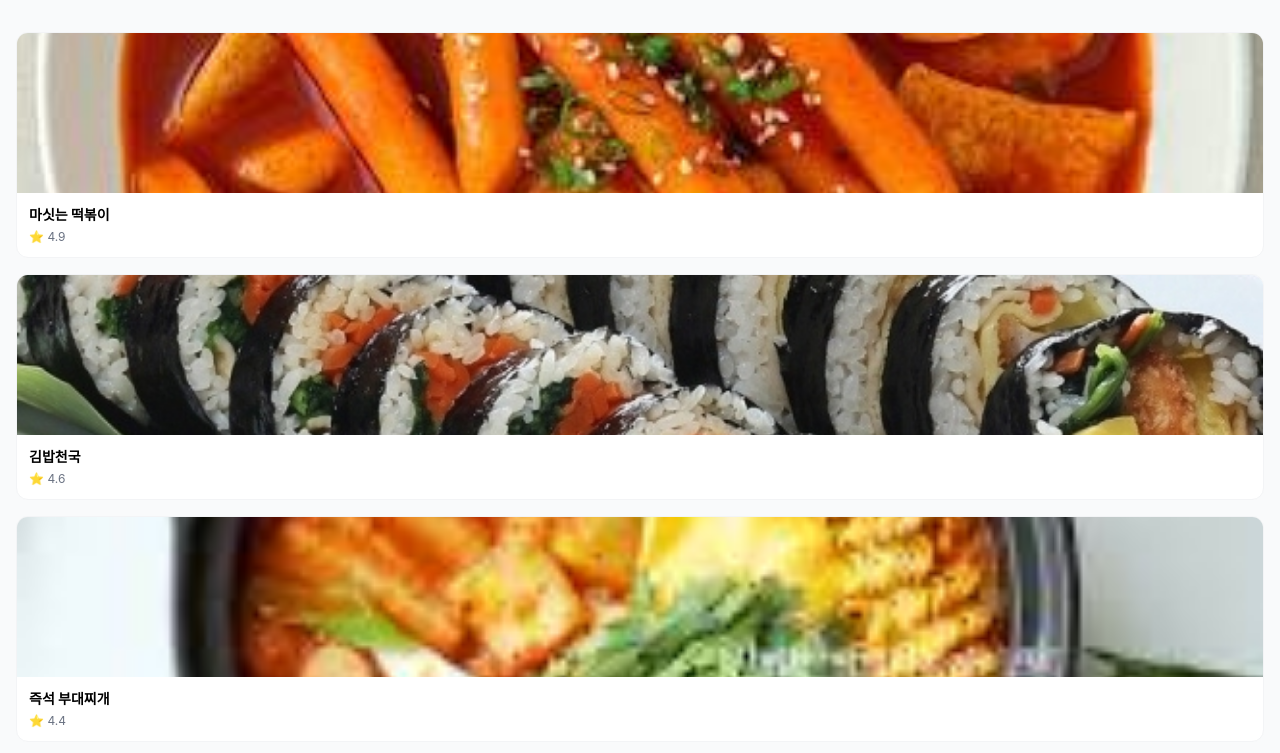
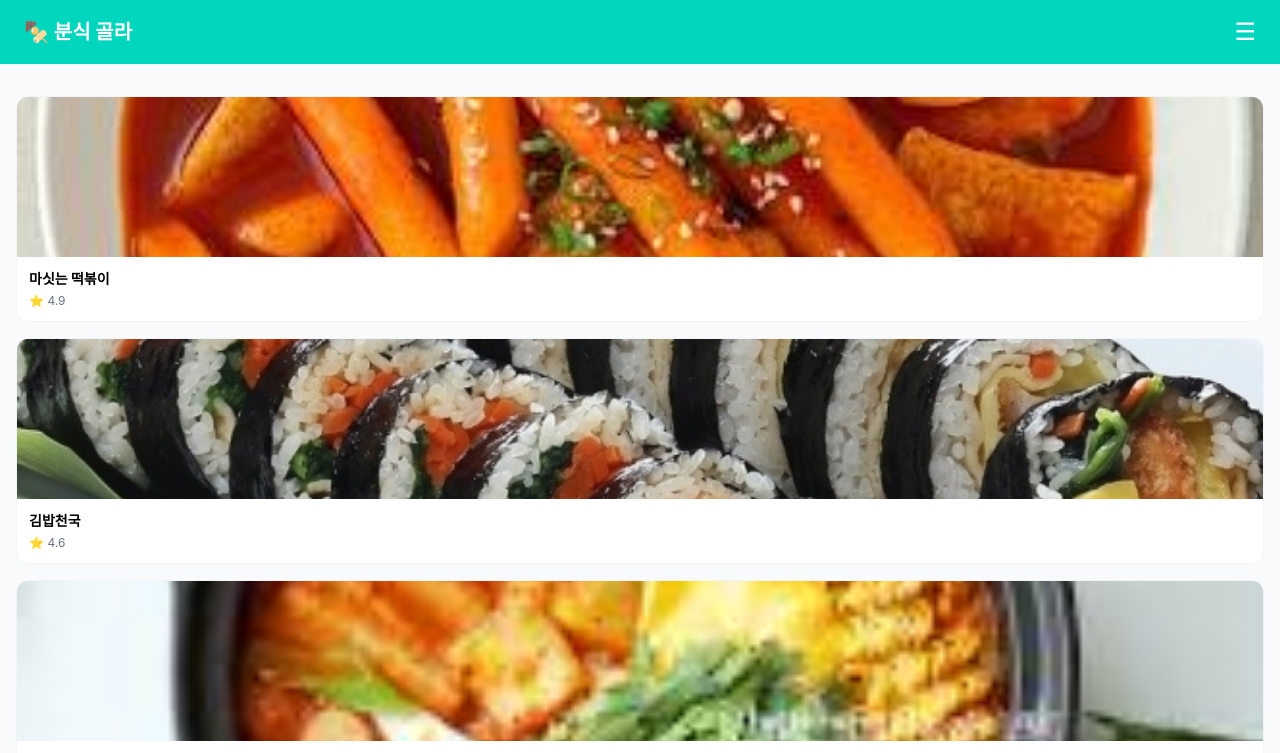
Before and after one commit to ahnjunggyu1114-sketch/Week7_homework, a React (Vite) app in the folder Week7_Homework/: page / in a window 1280 px wide. Shown: the top 753 px of the page. Built offline with nearby package versions, Linux system fonts and the light colour scheme.

Commit message:
[feat]: Navbar 구현

```diff
--- a/Week7_Homework/src/components/MenuModal.jsx
+++ b/Week7_Homework/src/components/MenuModal.jsx
@@ -28,7 +28,7 @@ export default function MenuModal({ restaurant, onClose }) {
               className="flex justify-between items-center py-2 border-b border-gray-50"
             >
               <span className="text-sm font-medium">{menu.name}</span>
-              <span className="text-sm font-bold text-pink-500">
+              <span className="text-sm font-bold text-teal-400">
                 {menu.price.toLocaleString()}원
               </span>
             </li>
--- /dev/null
+++ b/Week7_Homework/src/components/Navbar.jsx
@@ -0,0 +1,40 @@
+import { useState } from "react";
+
+export default function Navbar() {
+  const [isOpen, setIsOpen] = useState(false);
+
+  return (
+    <nav className="bg-teal-400 text-white px-6 py-4">
+
+      {/* 데스크탑 */}
+      <div className="hidden dt:flex items-center justify-between max-w-7xl mx-auto">
+        <span className="text-xl font-bold">🍢 분식 골라</span>
+        <button className="bg-white text-teal-400 px-4 py-2 rounded-full font-bold hover:opacity-90">
+          로그인
+        </button>
+      </div>
+
+      {/* 모바일 */}
+      <div className="dt:hidden">
+        <div className="flex items-center justify-between">
+          <span className="text-xl font-bold">🍢 분식 골라</span>
+          <button
+            onClick={() => setIsOpen(!isOpen)}
+            className="text-2xl"
+          >
+            {isOpen ? "✕" : "☰"}
+          </button>
+        </div>
+
+        {isOpen && (
+          <div className="flex flex-col gap-4 mt-4 pb-2">
+            <button className="bg-white text-teal-400 px-4 py-2 rounded-full font-bold w-full">
+              로그인
+            </button>
+          </div>
+        )}
+      </div>
+
+    </nav>
+  );
+}
--- a/Week7_Homework/src/pages/MainPage.jsx
+++ b/Week7_Homework/src/pages/MainPage.jsx
@@ -1,3 +1,4 @@
+import Navbar from "../components/Navbar";
 import MenuModal from "../components/MenuModal";
 import { useState } from "react";
 import RestaurantCard from "../components/RestaurantCard";
@@ -11,6 +12,7 @@ export default function MainPage() {
 
   return (
     <div className="min-h-screen bg-gray-50">
+          <Navbar />
 
       {/* 카드 그리드 */}
       <main className="max-w-7xl mx-auto px-4 py-8">
```
